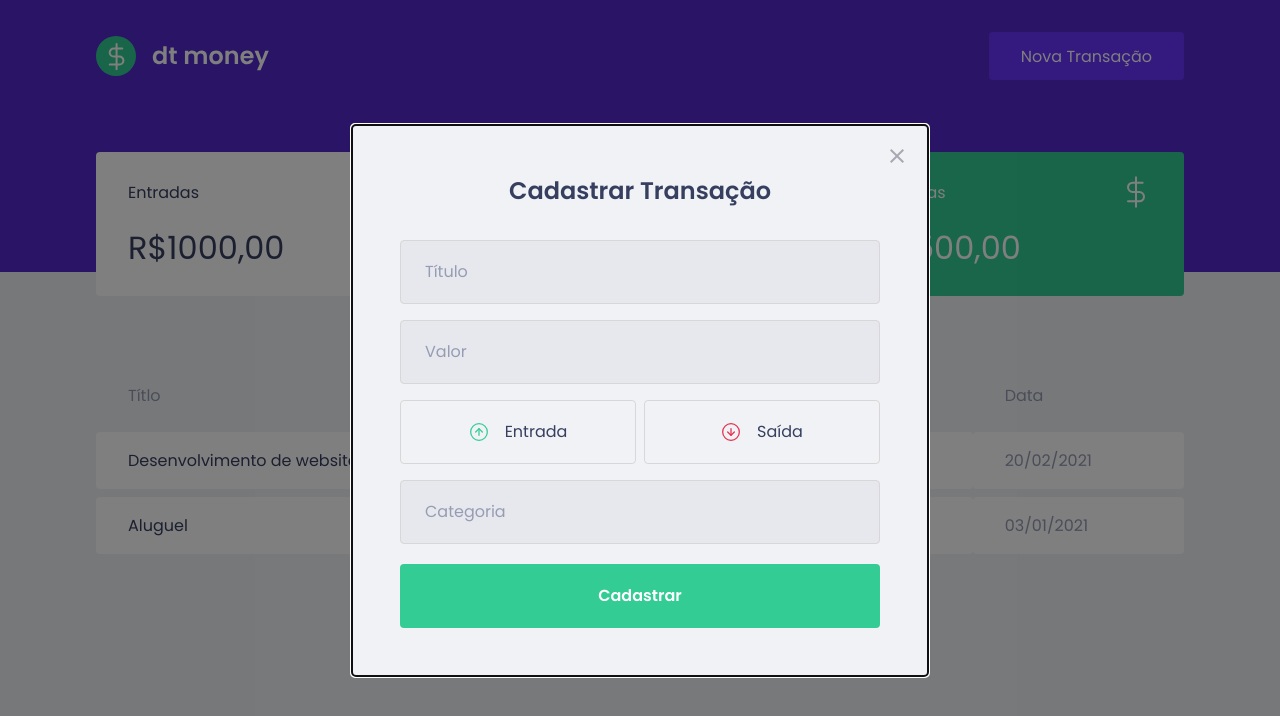
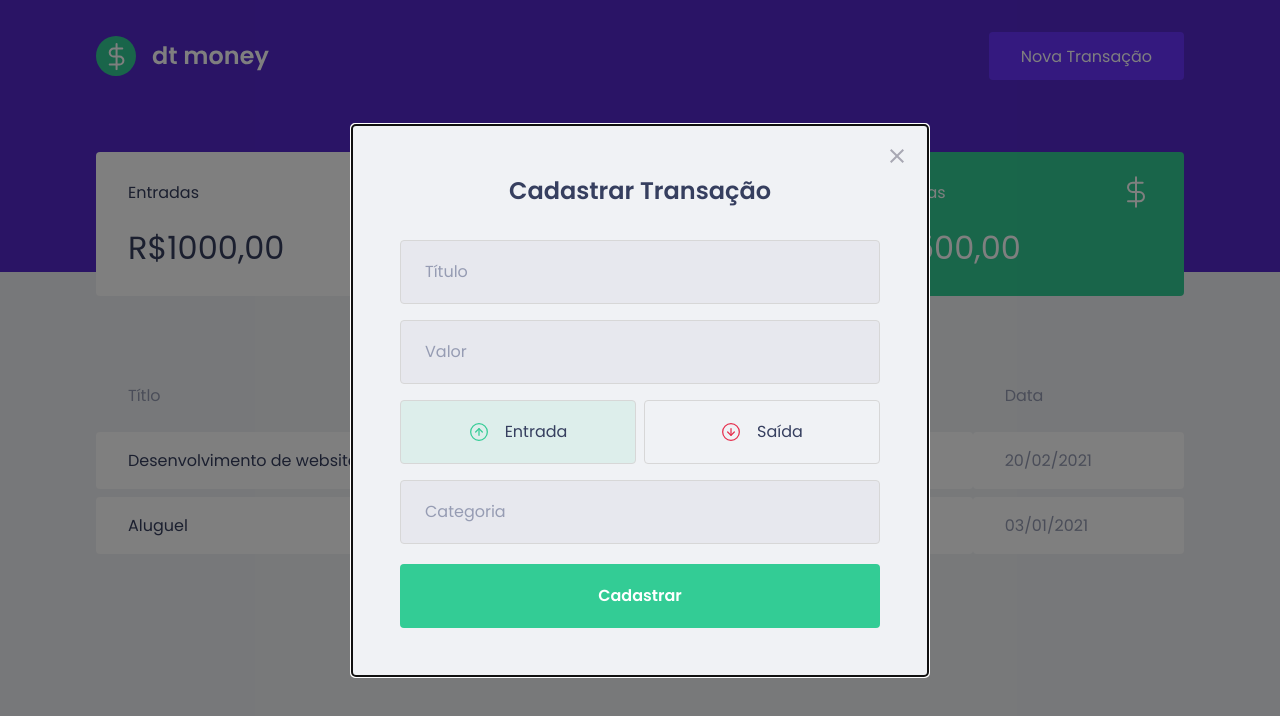
Before and after one commit to thyago608/dtmoney, a React (Create React App) app: page / in a window 1280 px wide. Shown: the top 716 px of the page. Built offline with nearby package versions, Linux system fonts and the light colour scheme; no server answers; what miragejs would draw is missing.

Commit message:
Added component TransactionTypeButton

```diff
--- a/package.json
+++ b/package.json
@@ -12,6 +12,7 @@
     "@types/react-dom": "^17.0.0",
     "axios": "^0.21.4",
     "miragejs": "^0.1.41",
+    "polished": "^4.1.3",
     "react": "^17.0.2",
     "react-dom": "^17.0.2",
     "react-modal": "^3.14.3",
--- a/src/components/NewTransactionModal/index.tsx
+++ b/src/components/NewTransactionModal/index.tsx
@@ -1,8 +1,9 @@
+import { FormEvent, useState } from 'react';
 import Modal from 'react-modal';
 import closeImg from '../../assets/close.svg';
 import incomeImg from '../../assets/income.svg';
 import outcomeImg from '../../assets/outcome.svg';
-import { Container, TransactionTypeContainer} from './styles';
+import { Container, TransactionTypeContainer, Button } from './styles';
 
 type NewTransactionModalProps = {
     isOpen:boolean;
@@ -10,6 +11,17 @@ type NewTransactionModalProps = {
 };
 
 export function NewTransactionModal({isOpen,onRequestClose }:NewTransactionModalProps){
+    const [category, setCategory]= useState('');
+    const [title, setTitle]= useState('');
+    const [value, setValue]= useState(0);
+
+    const [type, setType] = useState('deposit');
+
+    function handleCreateNewTransaction(event: FormEvent){
+        event.preventDefault();
+
+    }
+
     return(
         <Modal
             isOpen={true}
@@ -25,7 +37,7 @@ export function NewTransactionModal({isOpen,onRequestClose }:NewTransactionModal
                 <img src={closeImg} alt="Fechar Modal"/>
             </button>
 
-            <Container>
+            <Container onSubmit={handleCreateNewTransaction}>
                 <h2>Cadastrar Transação</h2>
 
                 <input
@@ -39,15 +51,25 @@ export function NewTransactionModal({isOpen,onRequestClose }:NewTransactionModal
                 />
 
                 <TransactionTypeContainer>
-                    <button type="button">
+                    <Button
+                        type="button"
+                        onClick={()=> setType('deposit')}
+                        isActive={type === 'deposit'}
+                        color='green'
+                    >
                         <img src={incomeImg} alt="Entrada"/>
                         <span>Entrada</span>
-                    </button>
+                    </Button>
 
-                    <button type="button">
+                    <Button
+                        type="button"
+                        onClick={()=>{setType('withdraw')}}
+                        isActive={type === 'withdraw'}
+                        color='red'
+                    >
                         <img src={outcomeImg} alt="Saída"/>
                         <span>Saída</span>
-                    </button>
+                    </Button>
                 </TransactionTypeContainer>
 
                 <input
--- a/src/components/NewTransactionModal/styles.ts
+++ b/src/components/NewTransactionModal/styles.ts
@@ -1,4 +1,5 @@
 import styled from 'styled-components';
+import { darken, transparentize } from 'polished';
 
 export const Container = styled.form`
     h2{
@@ -49,6 +50,7 @@ export const Container = styled.form`
 
 `;
 
+
 export const TransactionTypeContainer = styled.div`
   margin: 1rem 0;
 
@@ -56,15 +58,29 @@ export const TransactionTypeContainer = styled.div`
   grid-template-columns: repeat(2, 1fr);
   gap: 0.5rem;
 
-    button{
+`;
+
+type Props = {
+    isActive: boolean;
+    color: 'green' | 'red';
+};
+
+const colors = {
+    green: '#33CC95',
+    red: '#E52e54',
+};
+
+export const Button = styled.button<Props>`
     height: 4rem;
     border: 1px solid #d7d7d7;
     border-radius: 0.25rem;
-        background: transparent;
+    background: ${props => props.isActive ? transparentize(0.9, colors[props.color]): 'transparent'};
 
     display: flex;
     align-items: center;
     justify-content: center;
+
+    transition: filter 0.2s;
 
     img{
         width: 20px;
@@ -77,5 +93,8 @@ export const TransactionTypeContainer = styled.div`
         font-size: 1rem;
         color: var(--text-title);
     }
+
+    &:hover{
+        border-color: ${darken(0.1, '#d7d7d7')};
     }
 `;
```
Also changed, not shown: 1 other file (tests, documents, lock files or other folders). Lines whose indentation alone changed are shown as unchanged.
